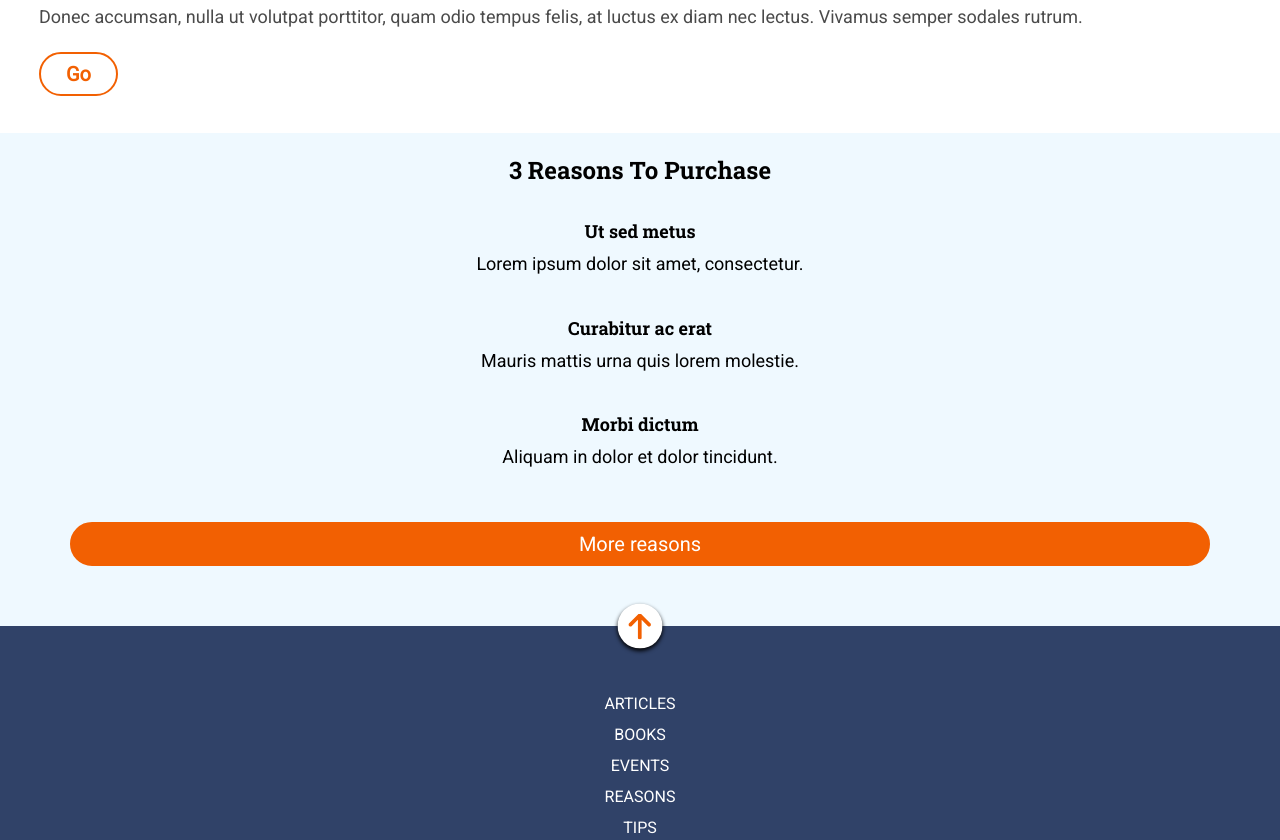
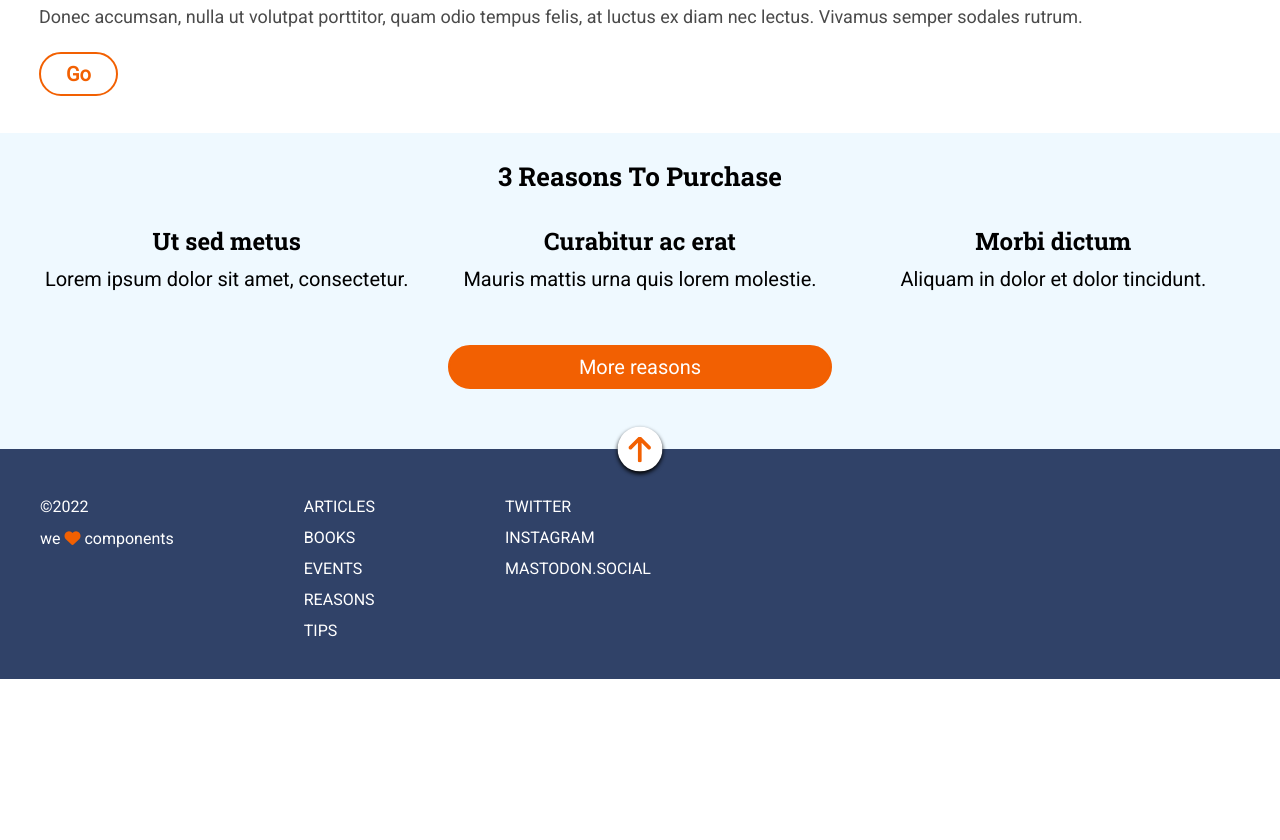
Before and after one commit to Adalab/modulo-1-evaluacion-final-Pi-Rey, a website built with Vite: page src/index.html in a window 1280 px wide. Shown: the part 915-1755 px from the top of the page. After the commit the page ends 1594 px from the top, so only its background shows below. Built offline with nearby package versions, Linux system fonts and the light colour scheme; files whose address does not match are found by name.

Commit message:
add tablet

```diff
--- a/src/partials/footer.html
+++ b/src/partials/footer.html
@@ -1,7 +1,7 @@
 <footer class="footer">
     <a href=#header><img class="footer__arrow" src="./images/ico-arrow.svg" alt="scroll down"></a>
-    <nav>
-        <ul>
+    <nav class="footer__menu">
+        <ul class="footer__menu--ul">
             <li><a href={=$linkWeb}>ARTICLES</a></li>
             <li><a href={=$linkWeb}>BOOKS</a></li>
             <li><a href={=$linkWeb}>EVENTS</a></li>
@@ -9,8 +9,8 @@
             <li><a href={=$linkWeb}>TIPS</a></li>
         </ul>
     </nav>
-    <nav>
-        <ul>
+    <nav class="footer__menu">
+        <ul class="footer__menu--ul">
             <li><a href={=$linkWeb}>TWITTER</a></li>
             <li><a href={=$linkWeb}>INSTAGRAM</a></li>
             <li><a href={=$linkWeb}>MASTODON.SOCIAL</a></li>
--- a/src/scss/layout/_articles.scss
+++ b/src/scss/layout/_articles.scss
@@ -3,33 +3,47 @@
     padding: 25px 20px 60px 20px;
     text-align: center;
     display: grid;
-    grid-template-rows: auto 1fr 1fr 1fr;
-    gap: 40px;
+    grid-template-rows: auto auto auto;
+    row-gap: 40px;
 
     /*mediaquerie tablet*/
 	@media screen and (width >= 768px){
-
+        padding: 30px 20px 60px 20px;
+        grid-template-columns: 1fr 1fr 1fr;
 	}
 
     &__title{
         font-family: $fontTitles;
         font-size: 24px;
         font-weight: bold;
-
+        /*mediaquerie tablet*/
+	    @media screen and (width >= 768px){
+            grid-column: 1/4;
+            font-size: 26px;
+	    }
     }
     &__article{
         padding-left: 50px;
         padding-right: 50px;
         font-size: 18px;
-
+	    @media screen and (width >= 768px){
+            padding-left: 15px;
+            padding-right: 15px;
+	    }
         &--title{
             font-family: $fontTitles;
             font-weight: bold;
+            @media screen and (width >= 768px){
+                font-size: 24px;
+            }
         }
 
         &--text{
             margin-top: 10px;
             line-height: 1.6;
+            @media screen and (width >= 768px){
+                font-size: 20px;
+            }
         }
     }
     &__button{
@@ -42,6 +56,11 @@
         margin-left: 50px;
         margin-right: 50px;
         border-radius: 30px;
+        @media screen and (width >= 768px){
+            grid-column: 2/3;
+            margin-left: 15px;
+            margin-right: 15px;
+	    }
     }
     &__button:hover {
         background-color: $colorWhite;
--- a/src/scss/layout/_footer.scss
+++ b/src/scss/layout/_footer.scss
@@ -1,4 +1,4 @@
-.footer{
+.footer {
   background-color: $colorBlueDark;
   color: $colorWhite;
   display: flex;
@@ -8,8 +8,14 @@
   padding-top: 30px;
   padding-bottom: 40px;
   position: relative;
+  @media screen and (width >= 768px) {
+    padding-top: 50px;
+    flex-direction: row;
+    align-items: flex-start;
+    justify-content: start;
+}
 
-    &__arrow{
+  &__arrow {
     background-color: $colorWhite;
     width: 45px;
     height: 45px;
@@ -22,28 +28,42 @@
     left: 50%;
     transform: translate(-50%, -50%);
   }
+  &__menu {
+    @media screen and (width >= 768px) {
+        order: 2;
+        padding-left: 90px;
+    }
 
-    ul{
+    &--ul {
       display: flex;
       flex-direction: column;
       align-items: center;
       gap: 15px;
+      @media screen and (width >= 768px) {
+        align-items: flex-start;
+
       }
-    a{
+    }
+  }
+  a {
     color: $colorWhite;
     font-size: 16px;
     text-decoration: none;
   }
 
-    &__copyright{
+  &__copyright {
     display: flex;
     flex-direction: column;
     align-items: center;
     gap: 15px;
 
-        .fa-solid.fa-heart{
+    @media screen and (width >= 768px) {
+      align-items: flex-start;
+      order: 1;
+    }
+
+    .fa-solid.fa-heart {
       color: $colorOrangeButtons;
     }
   }
-
 }
```
Lines whose indentation alone changed are shown as unchanged.
